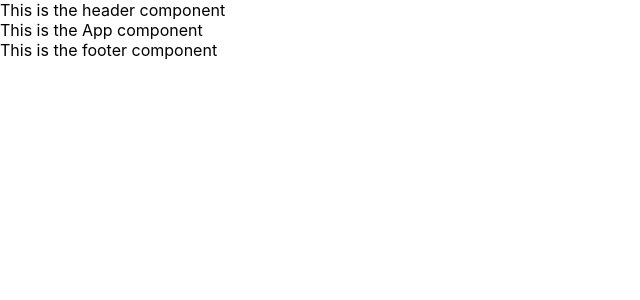
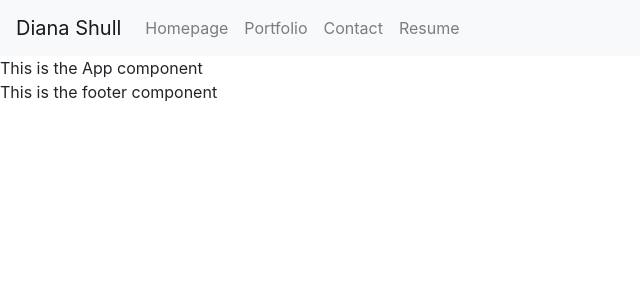
Before and after one commit to dianalynshull/React-Portfolio, a React (Create React App) app in the folder client/: page / in a window 1280 px wide. Shown: the top 300 px of the page, without its empty margins (0-640 px from the left). Built offline with nearby package versions, Linux system fonts and the light colour scheme.

Commit message:
created the header navbar

```diff
--- a/client/src/components/Header/Header.jsx
+++ b/client/src/components/Header/Header.jsx
@@ -1,8 +1,22 @@
+import React from 'react';
+import { Navbar, Nav } from 'react-bootstrap'
+
 const Header = () => {
   return (
-    <div>
-      This is the header component
-    </div>
+    <>
+      <Navbar bg="light" expand="md">
+        <Navbar.Brand href="/homepage">Diana Shull</Navbar.Brand>
+        <Navbar.Toggle aria-controls="basic-navbar-nav" />
+        <Navbar.Collapse id="basic-navbar-nav">
+          <Nav className="mr-auto">
+            <Nav.Link href="/homepage">Homepage</Nav.Link>
+            <Nav.Link href="/portfolio">Portfolio</Nav.Link>
+            <Nav.Link href="/contact">Contact</Nav.Link>
+            <Nav.Link href="/link">Resume</Nav.Link>
+          </Nav>
+        </Navbar.Collapse>
+      </Navbar>
+    </>
   );
 }
 
--- a/client/src/index.jsx
+++ b/client/src/index.jsx
@@ -2,6 +2,7 @@
 import ReactDOM from 'react-dom';
 import './index.css';
 import App from './components/App/App';
+import 'bootstrap/dist/css/bootstrap.min.css';
 
 ReactDOM.render(
   <React.StrictMode>
--- a/package.json
+++ b/package.json
@@ -24,6 +24,7 @@
   },
   "homepage": "https://github.com/dianalynshull/React-Portfolio#readme",
   "dependencies": {
+    "bootstrap": "^4.5.3",
     "concurrently": "^5.3.0",
     "express": "^4.17.1",
     "react-bootstrap": "^1.4.0"
```
Also changed, not shown: 1 other file (tests, documents, lock files or other folders).
